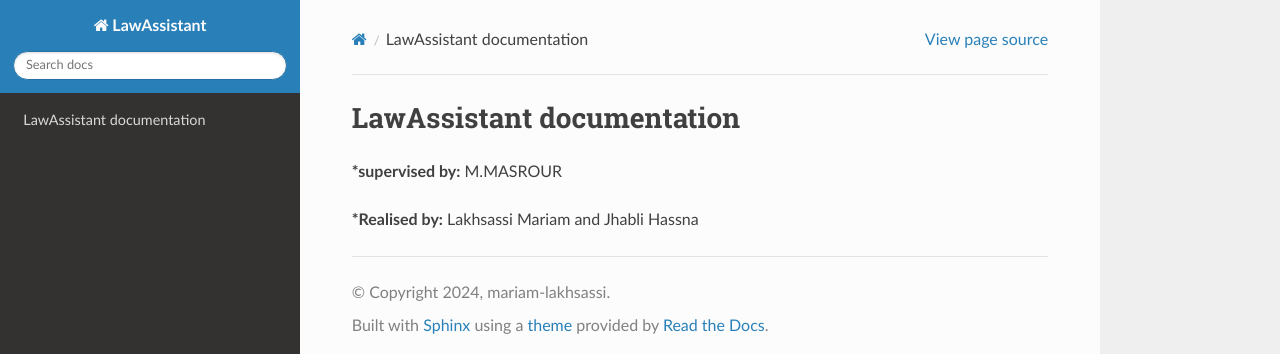
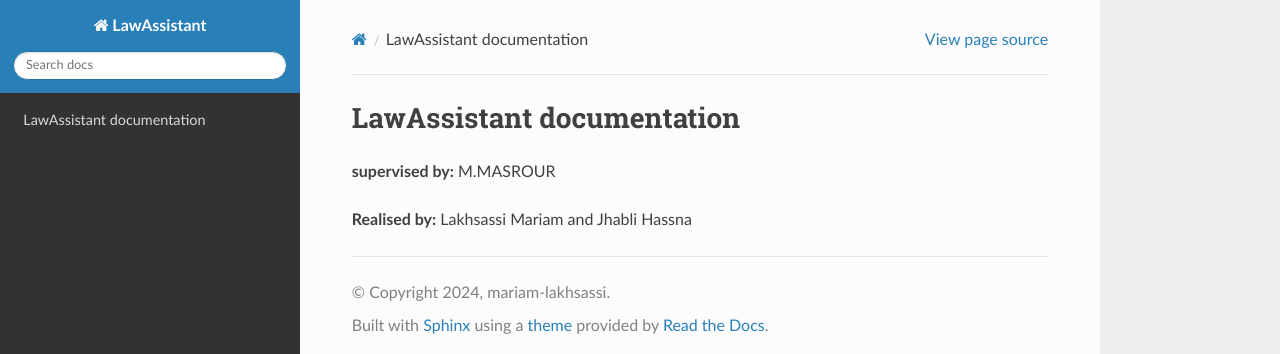
Before and after one commit to mariam-lakhsassi/LawAssistant, a Sphinx documentation site: the page built from docs/source/index.rst, in a window 1280 px wide. Shown: the top 354 px of the page. Built offline with Sphinx 7.4.7 and the Read the Docs theme 3.1.0, drawn with Linux system fonts in a browser that asks for light colours.

```diff
--- a/docs/source/index.rst
+++ b/docs/source/index.rst
@@ -6,9 +6,9 @@
 LawAssistant documentation
 ==========================
 
-***supervised by:** M.MASROUR
+**supervised by:** M.MASROUR
 
-***Realised by:** Lakhsassi Mariam and Jhabli Hassna
+**Realised by:** Lakhsassi Mariam and Jhabli Hassna
 
 
 .. toctree::
```
